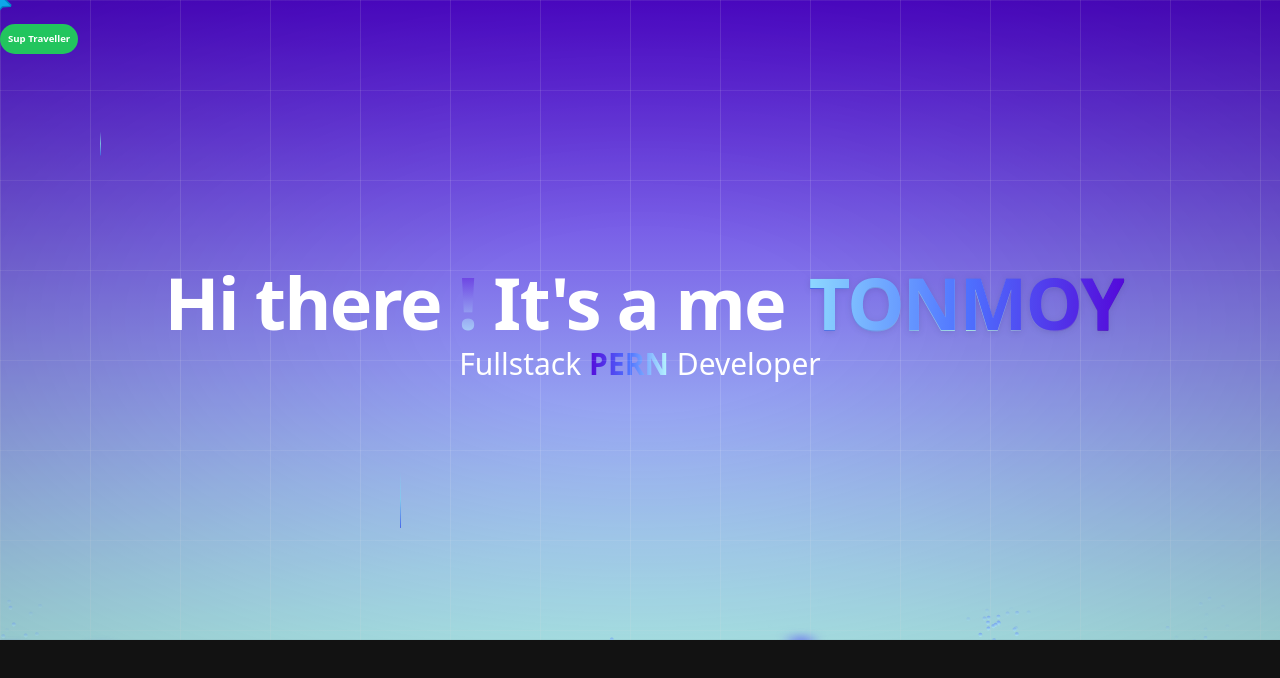
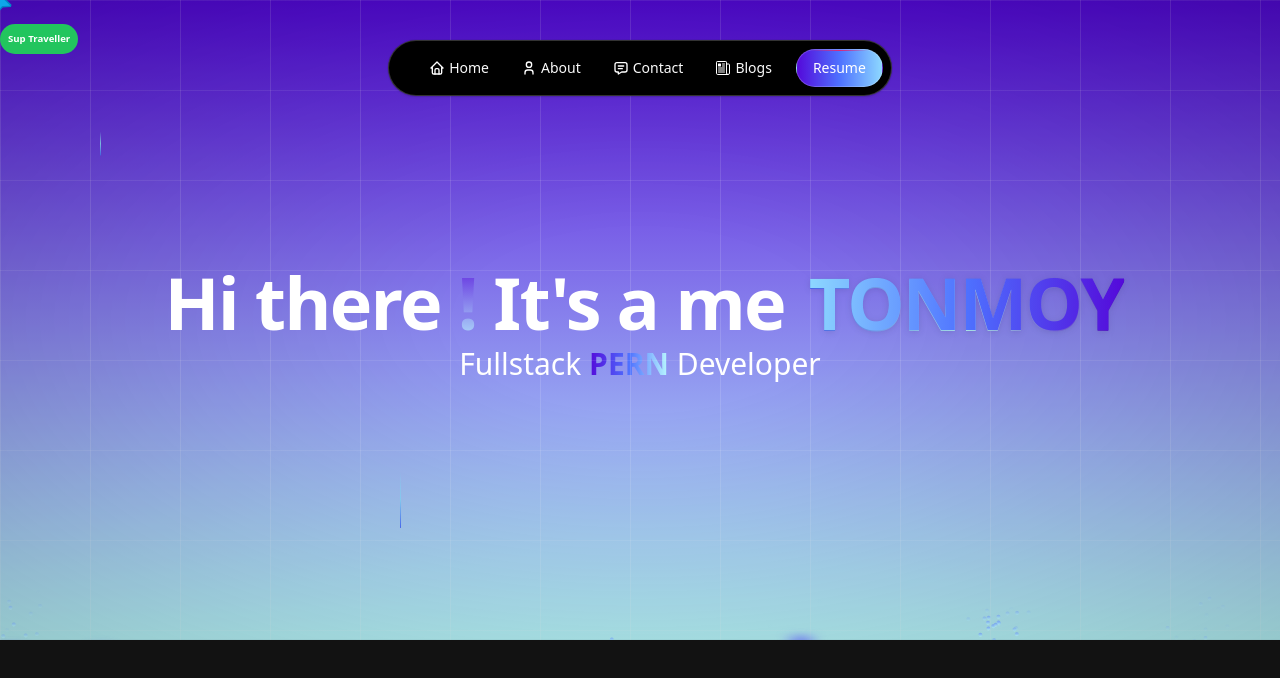
Before and after one commit to Ten-T-Tonmoy/TNMT-Next-TS, a Next.js app: page / in a window 1280 px wide. Shown: the top 678 px of the page. Built offline with nearby package versions, Linux system fonts and the light colour scheme.

Commit message:
that pesky navBar

```diff
--- a/app/Misc/Navbar.tsx
+++ b/app/Misc/Navbar.tsx
@@ -1,7 +1,39 @@
+"use client";
 import React from "react";
+import { FloatingNav } from "../../components/ui/ResNavbar";
+import { IconHome, IconMessage, IconUser } from "@tabler/icons-react";
+import { IoNewspaperOutline } from "react-icons/io5";
 
-const Navbar = () => {
-  return <div>Navbar</div>;
-};
-
-export default Navbar;
+export default function FloatingNavDemo() {
+  const navItems = [
+    {
+      name: "Home",
+      link: "/",
+      icon: <IconHome className="h-4 w-4 text-neutral-500 dark:text-white" />,
+    },
+    {
+      name: "About",
+      link: "/about",
+      icon: <IconUser className="h-4 w-4 text-neutral-500 dark:text-white" />,
+    },
+    {
+      name: "Contact",
+      link: "/contact",
+      icon: (
+        <IconMessage className="h-4 w-4 text-neutral-500 dark:text-white" />
+      ),
+    },
+    {
+      name: "Blogs",
+      link: "/blogs",
+      icon: (
+        <IoNewspaperOutline className="h-4 w-4 text-neutral-500 dark:text-white" />
+      ),
+    },
+  ];
+  return (
+    <div className="relative  w-full">
+      <FloatingNav navItems={navItems} />
+    </div>
+  );
+}
--- a/app/about/CodeCard.tsx
+++ b/app/about/CodeCard.tsx
@@ -20,7 +20,7 @@
     <div className="h-[100vh]  flex items-center justify-center p-2 w-[92vw] md:w-[48vw]">
       <div className="">
         {/* header */}
-        <div className="bg-gray-800 rounded-t-lg p-3 flex items-center space-x-2">
+        <div className="bg-gray-800 relative rounded-t-lg p-3 flex items-center space-x-2">
           <div className="w-3 h-3 bg-red-500 rounded-full"></div>
           <div className="w-3 h-3 bg-yellow-500 rounded-full"></div>
           <div className="w-3 h-3 bg-green-500 rounded-full"></div>
@@ -29,13 +29,26 @@
               programmer.js
             </span>
           </div>
+          {/**top color a bit  */}
+          <span
+            className="absolute inset-x-0 w-full mx-auto
+         top-[0px] bg-gradient-to-r from-transparent via-red-600
+         to-transparent h-[2px]"
+          />
         </div>
         <div
           className="bg-gradient-to-br from-slate-800 via-slate-900
          to-gray-900 rounded-b-lg p-6 font-mono text-sm shadow-2xl border-2
-         border-transparent bg-clip-padding relative"
+         border-transparent bg-clip-padding relative "
         >
+          {/**top color a bit  */}
+          <span
+            className="absolute inset-x-0 w-full mx-auto
+         top-[0px] bg-gradient-to-r from-transparent via-pink-600
+         to-transparent h-[2px]"
+          />
           {/* code mimic */}
+
           <div
             className="absolute inset-0 rounded-b-lg bg-gradient-to-r
            from-blue-500 via-purple-500 to-pink-500 opacity-50 -z-10"
--- a/app/page.tsx
+++ b/app/page.tsx
@@ -5,10 +5,12 @@
 //pages
 import Homepage from "./home/page";
 import About from "./about/About";
+import NavbarTop from "./Misc/Navbar";
 
 const page = () => {
   return (
     <div className="h-[100vh] w-[100vw] ">
+      <NavbarTop />
       <BackgroundBeamsWithCollision>
         <GridBackgroundDemo />
         <div className=" w-[100vw] h-[100vh] overflow-y-scroll">
--- /dev/null
+++ b/components/ui/ResNavbar.tsx
@@ -0,0 +1,60 @@
+"use client";
+import React from "react";
+import { motion } from "framer-motion"; // note: use `framer-motion`, not "motion/react"
+import { cn } from "../../lib/utils";
+
+export const FloatingNav = ({
+  navItems,
+  className,
+}: {
+  navItems: {
+    name: string;
+    link: string;
+    icon?: JSX.Element;
+  }[];
+  className?: string;
+}) => {
+  return (
+    <motion.div
+      initial={{ opacity: 0, y: -20 }}
+      animate={{ opacity: 1, y: 0 }}
+      transition={{ duration: 0.3 }}
+      className={cn(
+        "flex max-w-fit fixed top-10 inset-x-0 mx-auto z-[5000] pr-2 pl-8 py-2 items-center justify-center space-x-4",
+        "border border-transparent dark:border-white/[0.2] rounded-full",
+        "dark:bg-black bg-white shadow-[0px_2px_3px_-1px_rgba(0,0,0,0.1),0px_1px_0px_0px_rgba(25,28,33,0.02),0px_0px_0px_1px_rgba(25,28,33,0.08)]",
+        className
+      )}
+    >
+      {navItems.map((navItem, idx) => (
+        <a
+          key={`link-${idx}`}
+          href={navItem.link}
+          className={cn(
+            "relative flex items-center md:px-2 hover:bg-gray-500 p-1 rounded-full   space-x-1 text-neutral-600 dark:text-neutral-50",
+            "hover:text-neutral-500 hover:scale-125 transition-all duration-200 ease-in-out dark:hover:text-neutral-300"
+          )}
+        >
+          <span className="block ">{navItem.icon}</span>
+          <span className="hidden sm:block text-sm">{navItem.name}</span>
+        </a>
+      ))}
+
+      <button
+        className="border text-sm font-medium relative bg-gradient-to-r
+        from-pr1 via-pr2 to-sec1 transition-all duration-200
+        ease-in-out active:scale-95 hover:bg-gradient-to-br
+       border-neutral-200 dark:border-white/[0.2] text-black
+        dark:text-white px-4 py-2 rounded-full"
+      >
+        <span>Resume</span>
+        {/**top color a bit  */}
+        <span
+          className="absolute inset-x-0 w-[70%] mx-auto
+         top-[0px] bg-gradient-to-r from-transparent via-pink-600
+         to-transparent h-[1px]"
+        />
+      </button>
+    </motion.div>
+  );
+};
--- a/package.json
+++ b/package.json
@@ -18,6 +18,7 @@
     "next-themes": "^0.4.4",
     "react": "^19.0.0",
     "react-dom": "^19.0.0",
+    "react-icons": "^5.5.0",
     "react-syntax-highlighter": "^15.6.1",
     "tailwind-merge": "^3.3.1",
     "tailwindcss-animate": "^1.0.7"
```
Also changed, not shown: 1 other file (tests, documents, lock files or other folders).
